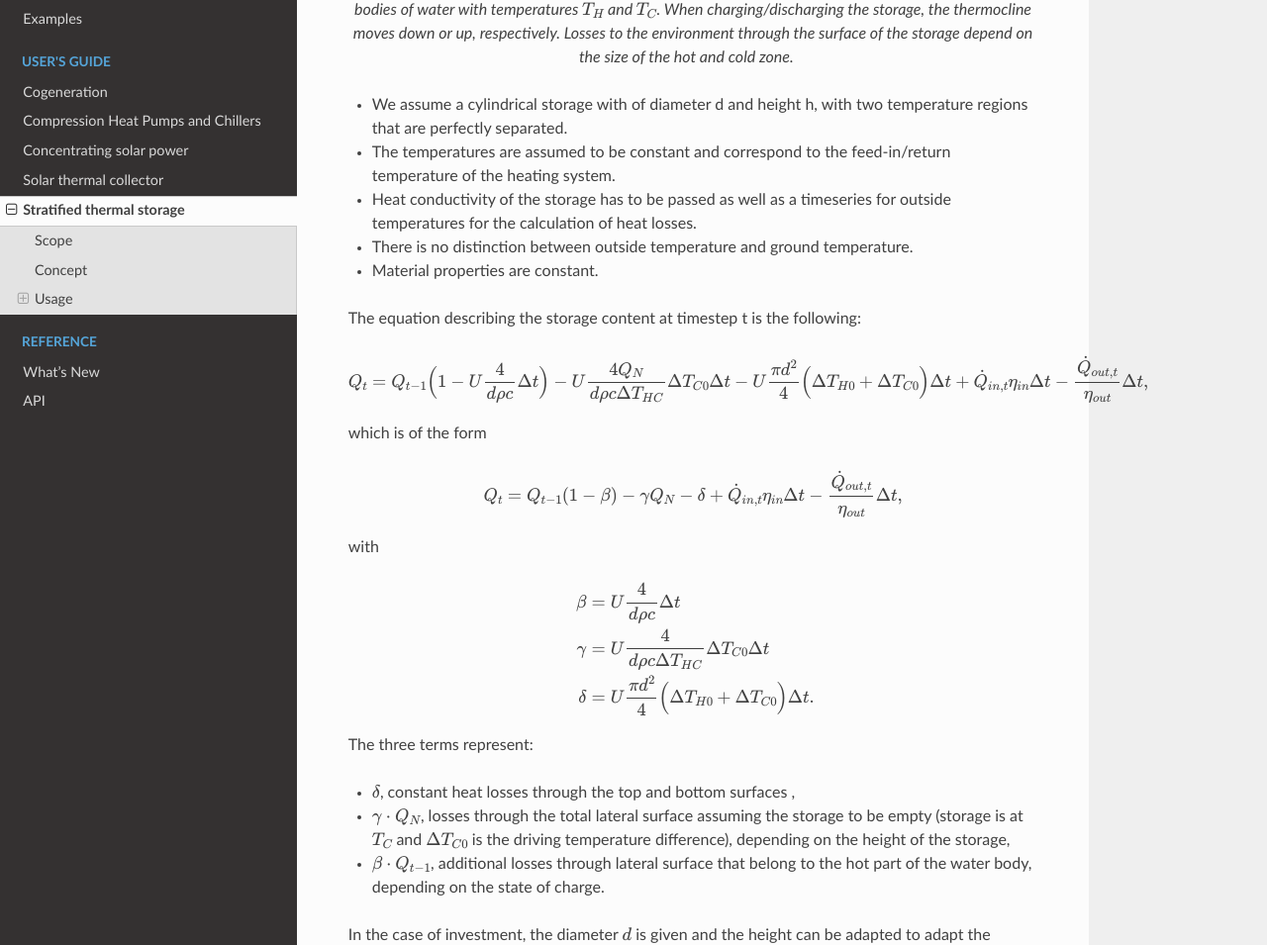
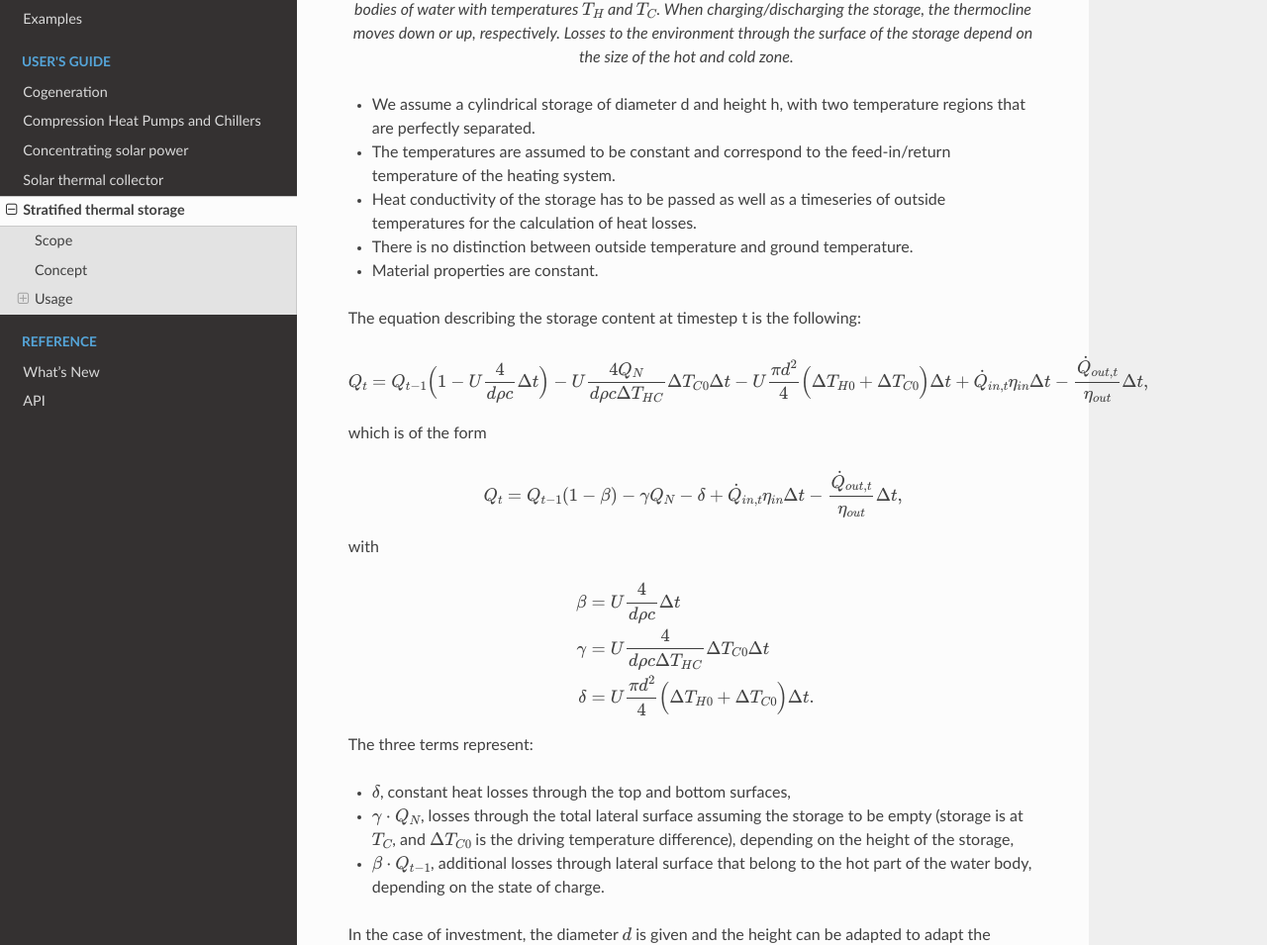
Before and after one commit to oemof/oemof-thermal, a Sphinx documentation site: the page built from docs/stratified_thermal_storage.rst, in a window 1280 px wide and 1400 px high, scrolled down 659 px. Shown: the part 162-1117 px from the top of the window at 99% size. Built offline with Sphinx 7.4.7 and the Read the Docs theme 2.0.0, drawn with Linux system fonts in a browser that asks for light colours; formulas are drawn with MathJax 3; some of the changed text lies outside the part shown.

Commit message:
Correct typos

```diff
--- a/docs/stratified_thermal_storage.rst
+++ b/docs/stratified_thermal_storage.rst
@@ -28,12 +28,12 @@ A simplified 2-zone-model of a stratified thermal energy storage.
    down or up, respectively. Losses to the environment through the surface of the
    storage depend on the size of the hot and cold zone.
 
-* We assume a cylindrical storage with of diameter d and height h,
+* We assume a cylindrical storage of diameter d and height h,
   with two temperature regions that are perfectly separated.
 * The temperatures are assumed to be constant and correspond to
   the feed-in/return temperature of the heating system.
 * Heat conductivity of the storage has to be passed as well as a timeseries
-  for outside temperatures for the calculation of heat losses.
+  of outside temperatures for the calculation of heat losses.
 * There is no distinction between outside temperature and ground temperature.
 * Material properties are constant.
 
@@ -63,9 +63,9 @@ with
 
 The three terms represent:
 
-* :math:`\delta`, constant heat losses through the top and bottom surfaces ,
+* :math:`\delta`, constant heat losses through the top and bottom surfaces,
 * :math:`\gamma \cdot Q_N`, losses through the total lateral surface assuming the storage
-  to be empty (storage is at :math:`T_{C}` and :math:`\Delta T_{C0}` is the driving
+  to be empty (storage is at :math:`T_{C}`, and :math:`\Delta T_{C0}` is the driving
   temperature difference), depending on the height of the storage,
 * :math:`\beta \cdot Q_{t-1}`, additional losses through lateral surface that
   belong to the hot part of the water body, depending on the state of charge.
@@ -191,9 +191,9 @@ There are two options to choose from:
 
 1. Invest into :py:attr:`nominal_storage_capacity` and :py:attr:`capacity`
    (charging/discharging power) with a fixed ratio. Pass :py:attr:`invest_relation_input_capacity`
-   and either :py:attr:`storage_capacity_cost` or :py:attr:`capacity_cost`
+   and either :py:attr:`storage_capacity_cost` or :py:attr:`capacity_cost`.
 2. Invest into :py:attr:`nominal_storage_capacity` and :py:attr:`capacity` independently with no
-   fixed ratio. Pass :py:attr:`storage_capacity_cost` and :py:attr:`capacity_cost`
+   fixed ratio. Pass :py:attr:`storage_capacity_cost` and :py:attr:`capacity_cost`.
 
 In many practical cases, thermal storages are dimensioned using a rule of thumb: The storage should
 be able to provide its peak thermal power for 6-7 hours. To apply this in a model, use option 1.
@@ -251,7 +251,7 @@ only a loss rate vs. the stratified thermal storage implementation
 
    Fig. 2: Example plot showing the difference between :py:obj:`StratifiedThermalStorages`
    of different storage capacities and a simpler model with a single loss rate. The left panel
-   shows the loss of thermal energy over time. The right panel shows losses vs storage content.
+   shows the loss of thermal energy over time. The right panel shows losses vs. storage content.
 
 Implicit calculations
 ^^^^^^^^^^^^^^^^^^^^^
```
